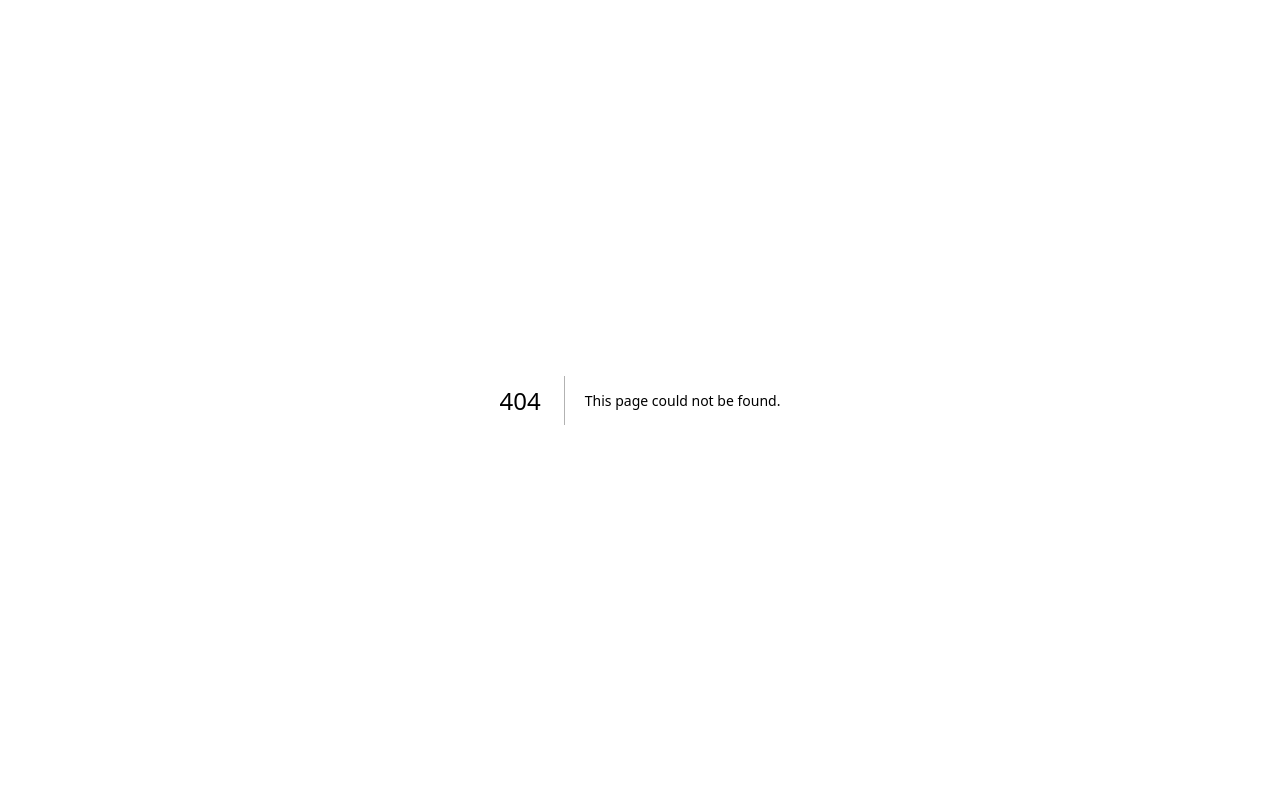
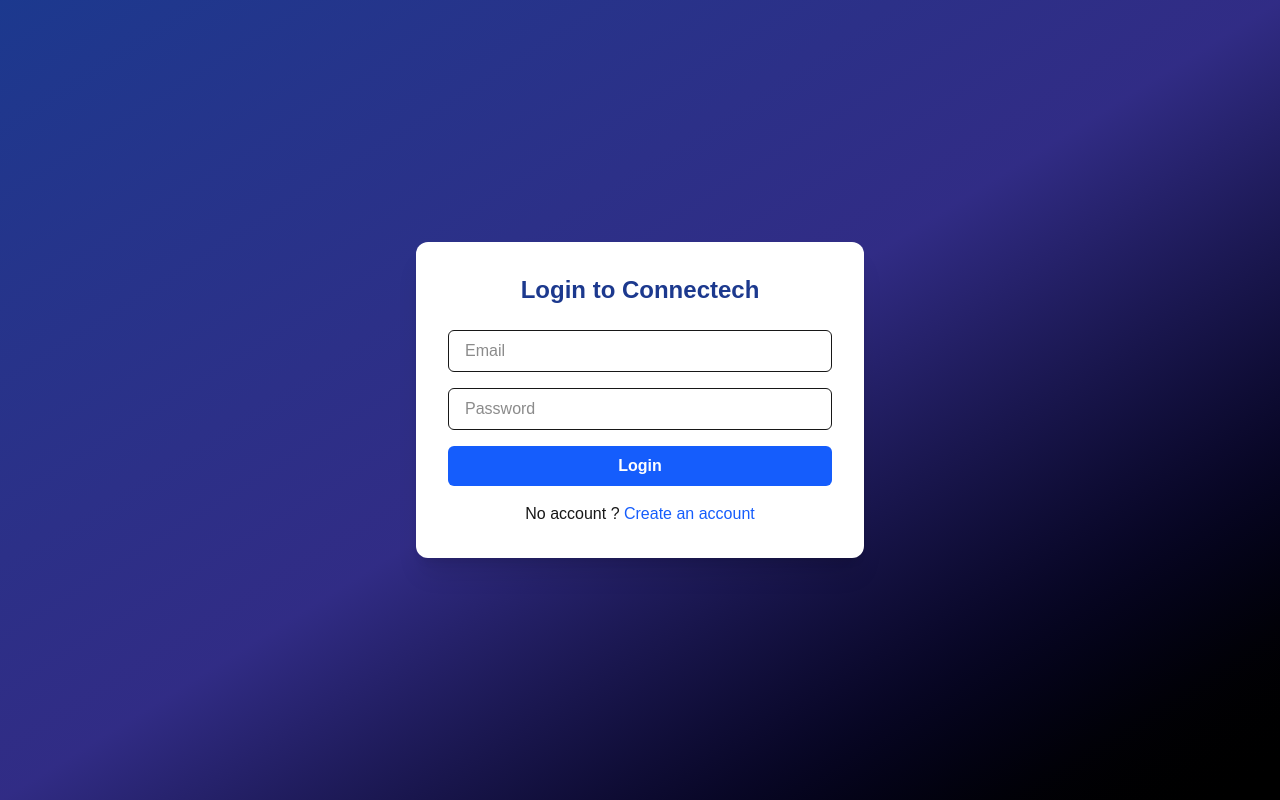
Before and after one commit to The-Info-Night/ConnecTech, a Next.js app: page /login in a window 1280 px wide. Before the commit this address had no page. Built offline with nearby package versions, Linux system fonts and the light colour scheme.

Commit message:
add: login/signin page functionnalities

```diff
--- /dev/null
+++ b/app/login/login.tsx
@@ -0,0 +1,151 @@
+"use client";
+import React, { useState } from 'react';
+import { supabase } from '../../supabaseClient';
+import { useRouter } from "next/navigation";
+
+const Login: React.FC = () => {
+  const router = useRouter();
+  const [email, setEmail] = useState('');
+  const [password, setPassword] = useState('');
+  const [error, setError] = useState<string | null>(null);
+  const [loading, setLoading] = useState(false);
+  const [mode, setMode] = useState<'login' | 'signup'>('login');
+  const [success, setSuccess] = useState<string | null>(null);
+
+  function isInvalidApiKeyError(message: string) {
+    return (
+      message.toLowerCase().includes('invalid api key') ||
+      message.toLowerCase().includes('invalid key') ||
+      message.toLowerCase().includes('401')
+    );
+  }
+
+  const handleSignup = async (e: React.FormEvent) => {
+    e.preventDefault();
+    setLoading(true);
+    setError(null);
+    setSuccess(null);
+    try {
+      const { data, error } = await supabase.auth.signUp({ email, password });
+      if (error) {
+        setError(error.message);
+        setLoading(false);
+        return;
+      }
+      setSuccess("Account created ! Check your email to confirm.");
+    } catch (err: any) {
+      setError("An unexpected error occurred while creating the account.");
+    }
+    setLoading(false);
+  };
+
+  const handleLogin = async (e: React.FormEvent) => {
+    e.preventDefault();
+    setLoading(true);
+    setError(null);
+    setSuccess(null);
+    try {
+      const { data, error } = await supabase.auth.signInWithPassword({ email, password });
+      if (error) {
+        setError(error.message);
+        setLoading(false);
+        return;
+      }
+      setSuccess('Login successful !');
+      router.push("/");
+      const { data: { user } } = await supabase.auth.getUser();
+      if (user) {
+        const { error: dbError } = await supabase
+          .from('users')
+          .insert([{ id: user.id, email: user.email }]);
+        if (dbError) {
+          setError("Login successful, but an error occurred while registering in the database: " + dbError.message);
+          setLoading(false);
+          return;
+        }
+        setSuccess("User profile registered !");
+      }
+    } catch (err: any) {
+      setError("An unexpected error occurred while logging in.");
+    }
+    setLoading(false);
+  };
+
+  return (
+    <div className="flex min-h-screen items-center justify-center bg-gradient-to-br from-blue-900 via-indigo-900 to-black">
+      <div className="w-full max-w-md bg-white dark:bg-gray-900 rounded-xl shadow-xl p-8 mx-2">
+        <h2 className="text-2xl font-bold mb-6 text-center text-blue-900 dark:text-blue-400">
+          {mode === 'login' ? 'Login to Connectech' : 'Create an account'}
+        </h2>
+        <form onSubmit={mode === 'login' ? handleLogin : handleSignup} className="space-y-4">
+          <input
+            type="email"
+            placeholder="Email"
+            value={email}
+            onChange={e => setEmail(e.target.value)}
+            required
+            disabled={loading}
+            className="w-full px-4 py-2 border rounded-md focus:outline-none focus:ring-2 focus:ring-blue-500 dark:bg-gray-800 dark:text-white"
+          />
+          <input
+            type="password"
+            placeholder="Password"
+            value={password}
+            onChange={e => setPassword(e.target.value)}
+            required
+            disabled={loading}
+            className="w-full px-4 py-2 border rounded-md focus:outline-none focus:ring-2 focus:ring-blue-500 dark:bg-gray-800 dark:text-white"
+          />
+          <button
+            type="submit"
+            disabled={loading}
+            className={`w-full py-2 rounded-md font-bold transition ${
+              loading
+                ? 'bg-gray-400 text-gray-100'
+                : 'bg-blue-600 hover:bg-blue-700 text-white'
+            }`}
+          >
+            {loading
+              ? mode === 'login'
+                ? 'Login...'
+                : 'Creation...'
+              : mode === 'login'
+                ? 'Login'
+                : 'Create account'}
+          </button>
+          {error && <span className="block mt-2 text-red-600 text-sm">{error}</span>}
+          {success && <span className="block mt-2 text-green-500 text-sm">{success}</span>}
+        </form>
+        <div className="mt-4 text-center">
+          {mode === 'login' ? (
+            <span>
+              No account ?{' '}
+              <button
+                type="button"
+                onClick={() => { setMode('signup'); setError(null); setSuccess(null); }}
+                disabled={loading}
+                className="text-blue-600 hover:underline font-medium"
+              >
+                Create an account
+              </button>
+            </span>
+          ) : (
+            <span>
+              Already have an account ?{' '}
+              <button
+                type="button"
+                onClick={() => { setMode('login'); setError(null); setSuccess(null); }}
+                disabled={loading}
+                className="text-blue-600 hover:underline font-medium"
+              >
+                Login
+              </button>
+            </span>
+          )}
+        </div>
+      </div>
+    </div>
+  );
+};
+
+export default Login;
--- /dev/null
+++ b/app/login/page.tsx
@@ -0,0 +1,6 @@
+"use client";
+import Login from './login';
+
+export default function LoginPage() {
+  return <Login />;
+}
--- a/app/page.tsx
+++ b/app/page.tsx
@@ -1,6 +1,7 @@
 "use client";
 import SideNavbar from "../components/Home/SideNavbar";
 import TopNavbar from "../components/Home/TopNavbar";
+import login from "./login/login";
 
 export default function Home() {
   return (
--- /dev/null
+++ b/components/Home/AccountDropdown.tsx
@@ -0,0 +1,39 @@
+"use client";
+import { useState } from "react";
+
+export default function AccountDropdown() {
+  const [open, setOpen] = useState(false);
+
+    return (
+      <div className="relative">
+        <button
+          className="px-4 py-2 bg-green-600 text-white rounded font-bold hover:bg-green-700 transition"
+          onClick={() => setOpen((prev) => !prev)}
+        >
+          Account
+        </button>
+        {open && (
+          <div className="absolute right-0 mt-2 w-40 bg-white dark:bg-gray-800 rounded shadow-lg z-50">
+            <a
+              href="/profile"
+              className="block px-4 py-2 hover:bg-gray-100 dark:hover:bg-gray-700 dark:text-white text-gray-900"
+            >
+              Profile
+            </a>
+            <a
+              href="/settings"
+              className="block px-4 py-2 hover:bg-gray-100 dark:hover:bg-gray-700 dark:text-white text-gray-900"
+            >
+              Settings
+            </a>
+            <a
+              href="/logout"
+              className="block px-4 py-2 hover:bg-gray-100 dark:hover:bg-gray-700 dark:text-white text-gray-900"
+            >
+              Logout
+            </a>
+          </div>
+        )}
+      </div>
+    );
+  }
--- a/components/Home/TopNavbar.tsx
+++ b/components/Home/TopNavbar.tsx
@@ -1,7 +1,28 @@
 import Image from "next/image";
 import SettingsDropdown from "./SettingsDropdown";
+import { useEffect, useState } from "react";
+import { supabase } from "../../supabaseClient";
+import { useRouter } from "next/navigation";
+import AccountDropdown from "./AccountDropdown";
 
 export default function TopNavbar() {
+  const [isAuthenticated, setIsAuthenticated] = useState(false);
+  const router = useRouter();
+
+  useEffect(() => {
+    supabase.auth.getUser().then(({ data }) => {
+      setIsAuthenticated(!!data?.user);
+    });
+
+    const { data: authListener } = supabase.auth.onAuthStateChange((_event, session) => {
+      setIsAuthenticated(!!session?.user);
+    });
+
+    return () => {
+      authListener?.subscription?.unsubscribe();
+    };
+  }, []);
+
   return (
     <nav
       className="flex items-center justify-between px-8 py-4 border-b border-gray-200 dark:border-gray-800 fixed top-0 left-0 right-0 bg-white dark:bg-black z-30"
@@ -42,6 +63,18 @@
         <li>
           <SettingsDropdown />
         </li>
+        <li className="ml-4 relative">
+        {!isAuthenticated ? (
+          <button
+            className="px-4 py-2 bg-blue-600 text-white rounded hover:bg-blue-700 transition"
+            onClick={() => router.push("/login")}
+          >
+            Login
+          </button>
+        ) : (
+          <AccountDropdown />
+        )}
+      </li>
       </ul>
     </nav>
   );
--- /dev/null
+++ b/supabaseClient.ts
@@ -0,0 +1,6 @@
+import { createClient } from '@supabase/supabase-js';
+
+const supabaseUrl = 'https://nowoveogsdqqtwjloocc.supabase.co';
+const supabaseAnonKey = 'eyJhbGciOiJIUzI1NiIsInR5cCI6IkpXVCJ9.eyJpc3MiOiJzdXBhYmFzZSIsInJlZiI6Im5vd292ZW9nc2RxcXR3amxvb2NjIiwicm9sZSI6ImFub24iLCJpYXQiOjE3NTY3MjE3MTYsImV4cCI6MjA3MjI5NzcxNn0.myaAc62qmkGExIAkdZVRFXORKu89pi6WM_GcUxaEG6M';
+
+export const supabase = createClient(supabaseUrl, supabaseAnonKey);
```
Also changed, not shown: package.json (+7 -6 lines), 1 other file (tests, documents, lock files or other folders).
